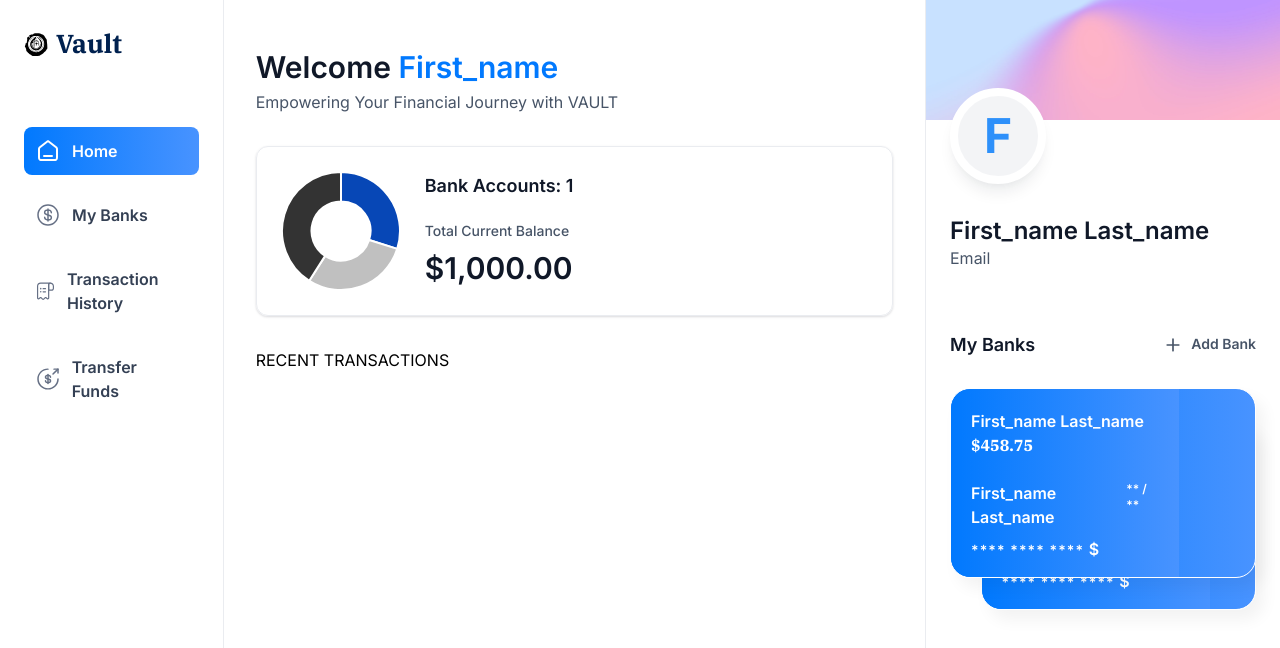
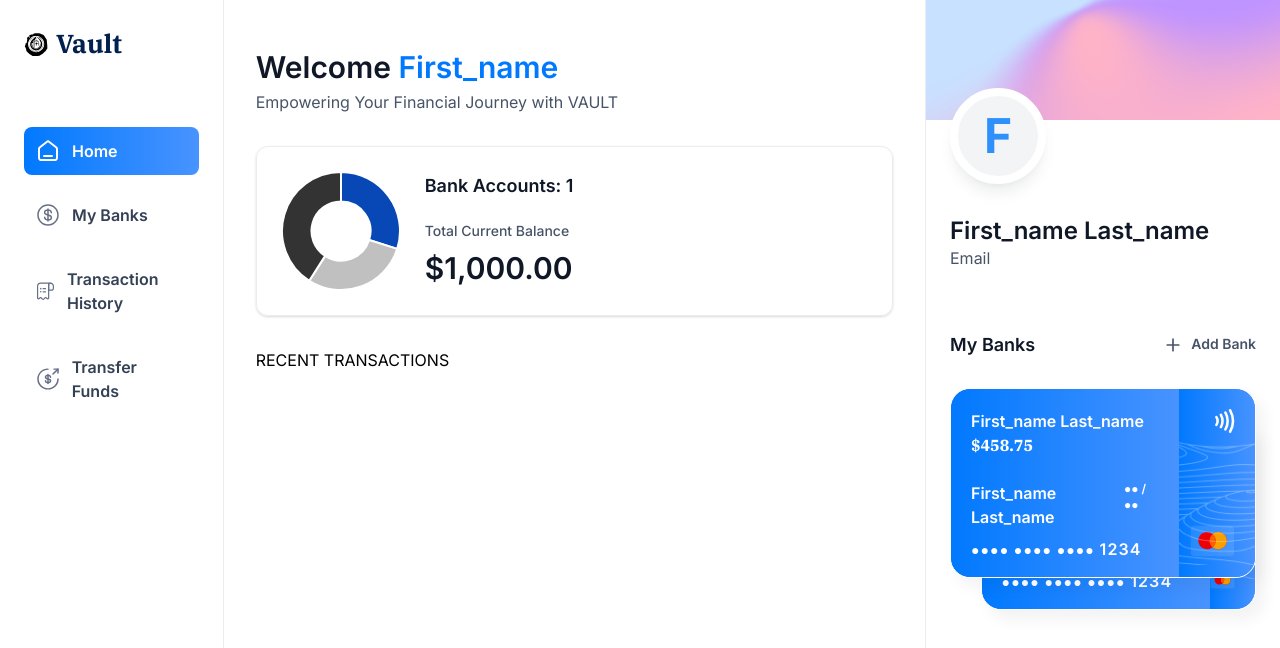
Before and after one commit to vaidehi2206/vault, a Next.js app: page / in a window 1280 px wide. Shown: the top 648 px of the page. Built offline with nearby package versions, Linux system fonts and the light colour scheme.

Commit message:
Add pages for 'My Banks', 'Payment Transfer', and 'Transaction History'; Update BankCard component

```diff
--- /dev/null
+++ b/app/(root)/my-banks/page.tsx
@@ -0,0 +1,9 @@
+import React from 'react'
+
+const My_Banks = () => {
+  return (
+    <div>My Banks</div>
+  )
+}
+
+export default My_Banks
--- /dev/null
+++ b/app/(root)/payment-transfer/page.tsx
@@ -0,0 +1,9 @@
+import React from 'react'
+
+const Payment_Transfer = () => {
+  return (
+    <div>Payment_Transfer</div>
+  )
+}
+
+export default Payment_Transfer
--- /dev/null
+++ b/app/(root)/transaction-history/page.tsx
@@ -0,0 +1,12 @@
+import React from 'react'
+
+const Transaction_History
+ = () => {
+  return (
+    <div>Transaction_History
+
+    </div>
+  )
+}
+
+export default Transaction_History
--- a/components/BankCard.tsx
+++ b/components/BankCard.tsx
@@ -1,4 +1,5 @@
 import { formatAmount } from '@/lib/utils'
+import Image from 'next/image';
 import Link from 'next/link'
 import React from 'react'
 
@@ -24,15 +25,39 @@
                 {userName}
                 </h1>
                     <h2 className='text-12 font-semibold text-white'>
-                        ** / **
+                        ●● / ●●
                     </h2>
             </div>
             <p className='text-14 font-semibold tracking-[1.1px] text-white'>
-                **** **** **** <span className='text-16'>${account?.mask}</span>
+            ●●●● ●●●● ●●●● <span className='text-16'>1234</span>
             </p>
           </article>
         </div>
+        <div className='bank-card_icon'>
+            <Image
+             src='/icons/Paypass.svg'
+             width={20}
+             height={24}
+             alt='pay'
+            />
+            <Image
+                src='/icons/mastercard.svg'
+                width={45}
+                height={32}
+                alt='mastercard'
+                className='ml-5 '
+            />
+        </div>
+
+        <Image
+            src='/icons/lines.png'
+            width={316}
+            height={190}
+            alt='lines'
+            className='absolute top-0 left-0'
+        />
       </Link>
+      {/* COPY */}
     </div>
   )
 }
```
